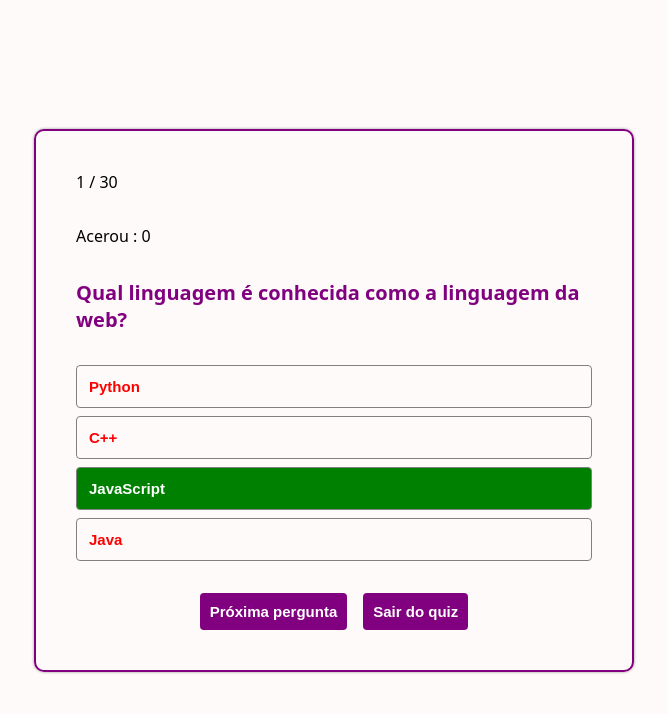
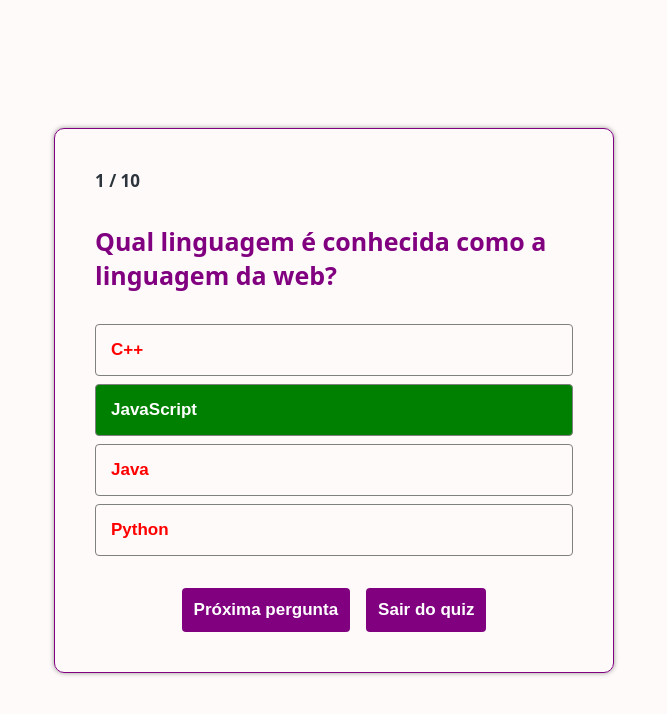
Before and after one commit to diegolts7/Project-Quiz, a React (Vite) app: page /quests in a window 1280 px wide. Both pictures are taken after a click on the button "C++". Shown: the top 714 px of the page, without its empty margins (306-973 px from the left). Built offline with nearby package versions, Linux system fonts and the light colour scheme.

Commit message:
Implementando a funcionalidade de embaralhar as alternativas das questoes.

```diff
--- a/src/components/layout/modalQuestion/ModalQuestion.jsx
+++ b/src/components/layout/modalQuestion/ModalQuestion.jsx
@@ -6,7 +6,9 @@ import {
   DivOpcoes,
   Pergunta,
   DivQuestion,
+  DivInfoResultQuestions,
 } from "./Styles";
+import EmbaralharArray from "../../../functions/embaralharArray/EmbaralharArray";
 
 const ModalQuestion = () => {
   const [questions, setQuestions] = useState([]);
@@ -14,10 +16,11 @@ const ModalQuestion = () => {
   const [opcaoClicada, setOpcaoClicada] = useState(false);
   const [acertos, setAcertos] = useState(0);
   const [isExitQuestions, setIsExitQuestions] = useState(false);
+  const [opcoesEmbaralhadas, setOpcoesEmbaralhadas] = useState([]);
 
   async function pegarDados() {
     let dados = await fetchJSON();
-    setQuestions(dados);
+    setQuestions(dados.slice(0, 10));
   }
 
   const handleOptionClick = (index) => {
@@ -32,9 +35,27 @@ const ModalQuestion = () => {
     }
   };
 
+  function ProximaPergunta() {
+    if (currentQuestion + 1 < questions.length) {
+      setCurrentQuestion((beforeQuestion) => beforeQuestion + 1);
+    } else {
+      setIsExitQuestions(true);
+    }
+
+    setOpcaoClicada(false);
+  }
+
   useEffect(() => {
     pegarDados();
   }, []);
+
+  useEffect(() => {
+    if (questions.length > 0) {
+      setOpcoesEmbaralhadas(
+        EmbaralharArray(questions[currentQuestion].options)
+      );
+    }
+  }, [questions, currentQuestion]);
 
   return (
     <DivQuestion>
@@ -46,11 +67,15 @@ const ModalQuestion = () => {
         <>
           {questions.length > 0 && (
             <>
+              <DivInfoResultQuestions>
                 <p>{`${currentQuestion + 1} / ${questions.length}`}</p>
-              <p>{`Acerou : ${acertos}`}</p>
+                <p>{acertos > 0 && `Acertos : ${acertos}`}</p>
+              </DivInfoResultQuestions>
+
               <Pergunta>{questions[currentQuestion].question}</Pergunta>
               <DivOpcoes>
-                {questions[currentQuestion].options.map((option, index) => (
+                {opcoesEmbaralhadas.length > 0 &&
+                  opcoesEmbaralhadas.map((option, index) => (
                     <BtnOpcoes
                       key={index}
                       onClick={() => handleOptionClick(index)}
@@ -69,14 +94,7 @@ const ModalQuestion = () => {
 
           {opcaoClicada && (
             <DivToglleQuestionOrQuit>
-              <button
-                onClick={() => {
-                  setCurrentQuestion((beforeQuestion) => beforeQuestion + 1);
-                  setOpcaoClicada(false);
-                }}
-              >
-                Próxima pergunta
-              </button>
+              <button onClick={ProximaPergunta}>Próxima pergunta</button>
               <button onClick={() => setIsExitQuestions(true)}>
                 Sair do quiz
               </button>
--- a/src/components/layout/modalQuestion/Styles.jsx
+++ b/src/components/layout/modalQuestion/Styles.jsx
@@ -4,15 +4,15 @@ const DivQuestion = styled.div`
   display: flex;
   flex-direction: column;
   gap: 2rem;
-  width: 75vh;
-  border: 2px solid purple;
+  width: 70vh;
+  border: 1px solid purple;
   padding: 40px;
   border-radius: 10px;
-  box-shadow: 0px 0px 3px rgba(0, 0, 0, 0.4);
+  box-shadow: 0px 0px 5px rgba(0, 0, 0, 0.4);
 `;
 
 const Pergunta = styled.p`
-  font-size: 20px;
+  font-size: 25px;
   font-weight: 600;
   color: purple;
 `;
@@ -24,12 +24,12 @@ const DivOpcoes = styled.div`
 `;
 
 const BtnOpcoes = styled.button`
-  padding: 12px;
+  padding: 15px;
   cursor: ${(props) => (props.opcaoClicada ? "not-allowed" : "pointer")};
   border: 1px solid gray;
   border-radius: 4px;
   font-weight: 550;
-  font-size: 15px;
+  font-size: 17px;
   color: ${(props) =>
     props.opcaoClicada ? (props.opcaoCerta ? "white" : "red") : "gray"};
   background-color: ${(props) =>
@@ -37,8 +37,8 @@ const BtnOpcoes = styled.button`
 
   text-align: left;
   &:hover {
-    border: 1px solid black;
-    color: black;
+    border: 1px solid #2c343c;
+    color: #2c343c;
   }
 `;
 
@@ -49,19 +49,35 @@ const DivToglleQuestionOrQuit = styled.div`
 
   button {
     cursor: pointer;
-    padding: 10px;
+    padding: 12px;
     border-radius: 4px;
     border: none;
     background-color: purple;
     color: white;
-    font-size: 15px;
+    font-size: 17px;
     font-weight: 600;
     &:hover {
-      border: 1px solid purple;
-      background-color: inherit;
-      color: purple;
+      background-color: #c504c5;
+      transition: 0.3s;
     }
   }
 `;
 
-export { DivToglleQuestionOrQuit, BtnOpcoes, DivOpcoes, Pergunta, DivQuestion };
+const DivInfoResultQuestions = styled.div`
+  display: flex;
+  justify-content: space-between;
+  p {
+    font-size: 17px;
+    color: #2c343c;
+    font-weight: 600;
+  }
+`;
+
+export {
+  DivToglleQuestionOrQuit,
+  BtnOpcoes,
+  DivOpcoes,
+  Pergunta,
+  DivQuestion,
+  DivInfoResultQuestions,
+};
--- a/src/components/pages/inicio/Inicio.jsx
+++ b/src/components/pages/inicio/Inicio.jsx
@@ -26,11 +26,11 @@ const DivOpcoes = styled.div`
     font-weight: 550;
     font-size: 18px;
     color: #fffafa;
-    background-color: lightseagreen;
+    background-color: purple;
+    box-shadow: 0px 0px 4px rgba(0, 0, 0, 0.4);
+
     &:hover {
-      background-color: #fffafa;
-      border: 1px solid orangered;
-      color: orangered;
+      background-color: #c504c5;
       transition: 0.3s;
     }
   }
--- /dev/null
+++ b/src/functions/embaralharArray/EmbaralharArray.js
@@ -0,0 +1,11 @@
+function EmbaralharArray(array) {
+  for (let i = array.length - 1; i > 0; i--) {
+    const j = Math.floor(Math.random() * (i + 1));
+
+    [array[i], array[j]] = [array[j], array[i]];
+  }
+
+  return array;
+}
+
+export default EmbaralharArray;
```
Lines whose indentation alone changed are shown as unchanged.
